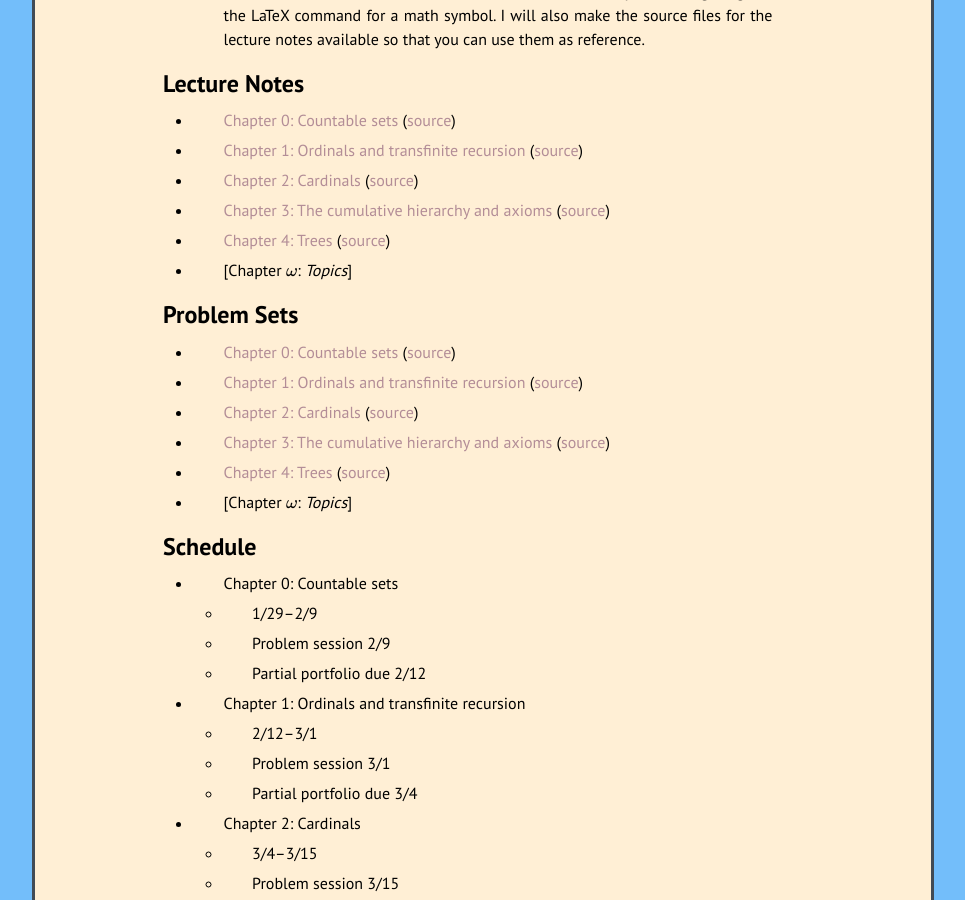
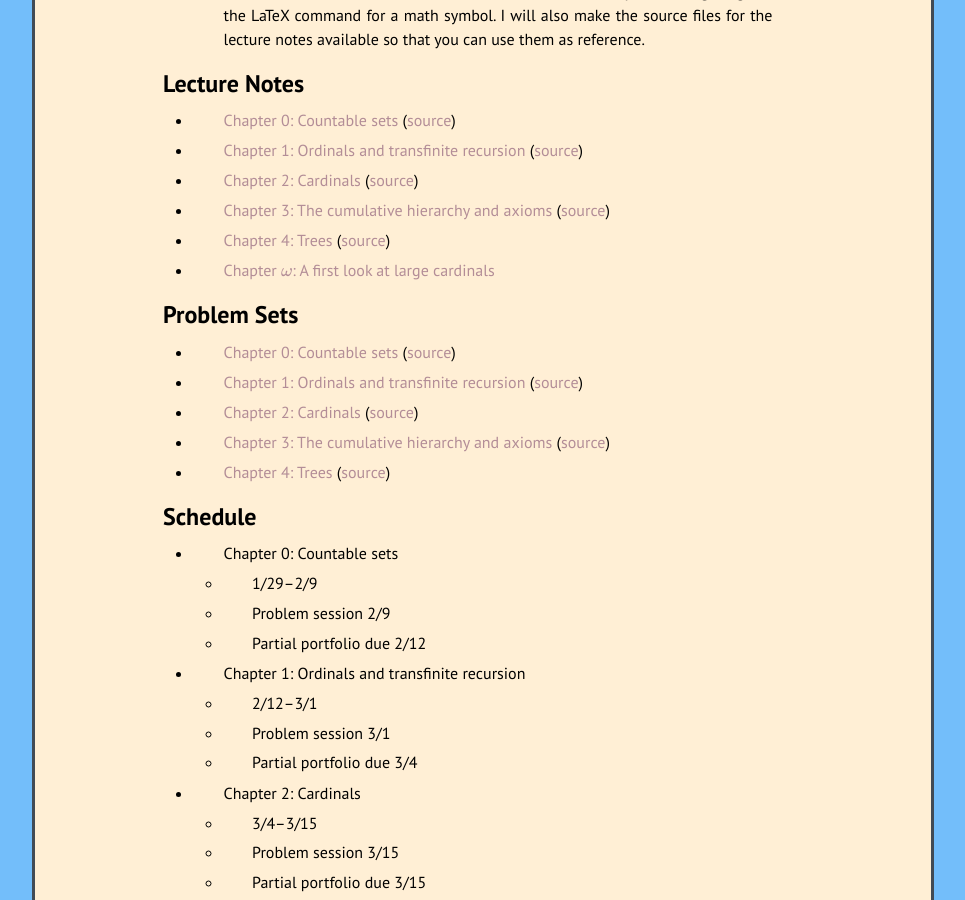
Before and after one commit to kamerynjw/kamerynjw.github.io, a Jekyll site: the page built from teaching/2024/math335.md, in a window 1280 px wide and 900 px high, scrolled down 799 px. Shown: the whole window, without its empty margins (157-1122 px from the left). Built offline with Jekyll 4.4.1, drawn with Linux system fonts in a browser that asks for light colours; nearby versions of some CDN libraries; formulas are drawn with MathJax 3.

Commit message:
added chapter omega

```diff
--- a/teaching/2024/math335.md
+++ b/teaching/2024/math335.md
@@ -33,7 +33,7 @@ Lecture Notes
 
 * [Chapter 4: Trees]({{ page.url }}ch4.pdf) ([source]({{ page.url }}ch4.tex))
 
-* [Chapter $\omega$: *Topics*]
+* [Chapter $\omega$: A first look at large cardinals](chomega.pdf)
 
 Problem Sets
 --------
@@ -47,9 +47,6 @@ Problem Sets
 * [Chapter 3: The cumulative hierarchy and axioms]({{ page.url }}pr3.pdf) ([source]({{ page.url }}pr3.tex))
 
 * [Chapter 4: Trees]({{ page.url }}pr4.pdf) ([source]({{ page.url }}pr4.tex))
-
-* [Chapter $\omega$: *Topics*]
-
 
 Schedule
 --------
```
Also changed, not shown: 1 other file.
